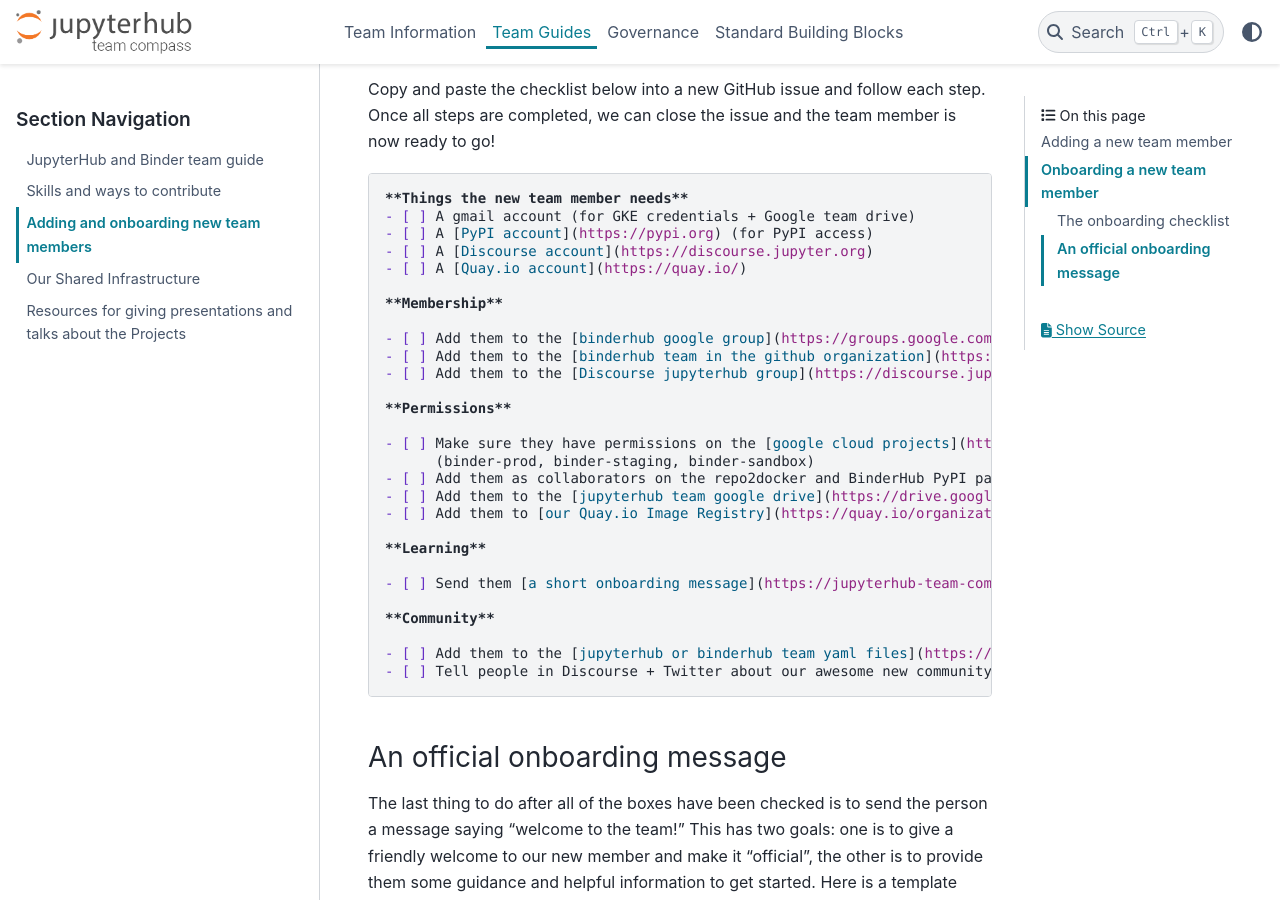
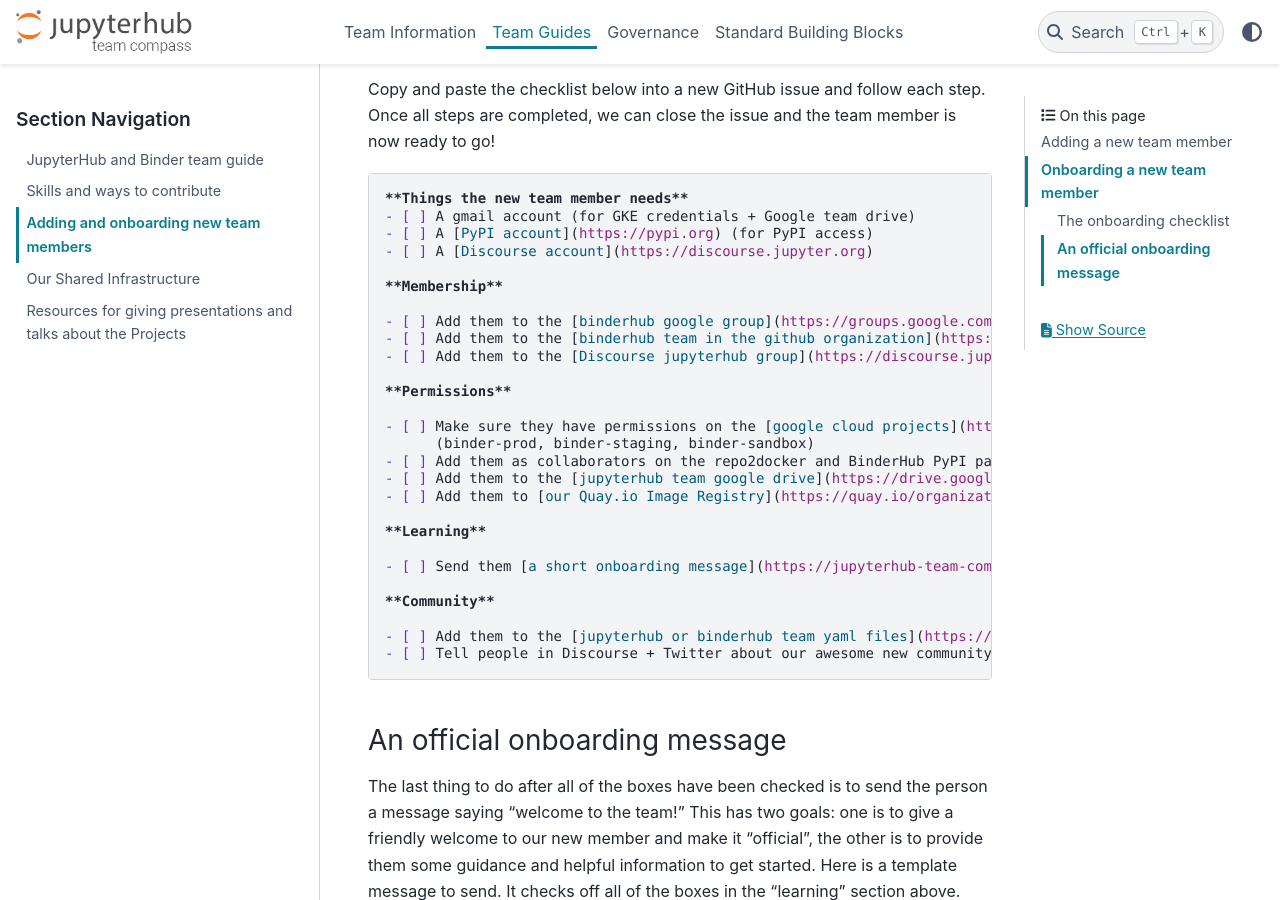
Before and after one commit to jupyterhub/team-compass, a Sphinx documentation site: the page built from docs/team/adding-members.rst, in a window 1280 px wide and 900 px high, scrolled down 1343 px. Built offline with Sphinx 7.4.7 and the PyData theme 0.15.4, drawn with Linux system fonts in a browser that asks for light colours.

Commit message:
Update docs/team/adding-members.rst

```diff
--- a/docs/team/adding-members.rst
+++ b/docs/team/adding-members.rst
@@ -61,7 +61,6 @@
    - [ ] A gmail account (for GKE credentials + Google team drive)
    - [ ] A [PyPI account](https://pypi.org) (for PyPI access)
    - [ ] A [Discourse account](https://discourse.jupyter.org)
-   - [ ] A [Quay.io account](https://quay.io/)
 
    **Membership**
 
```
